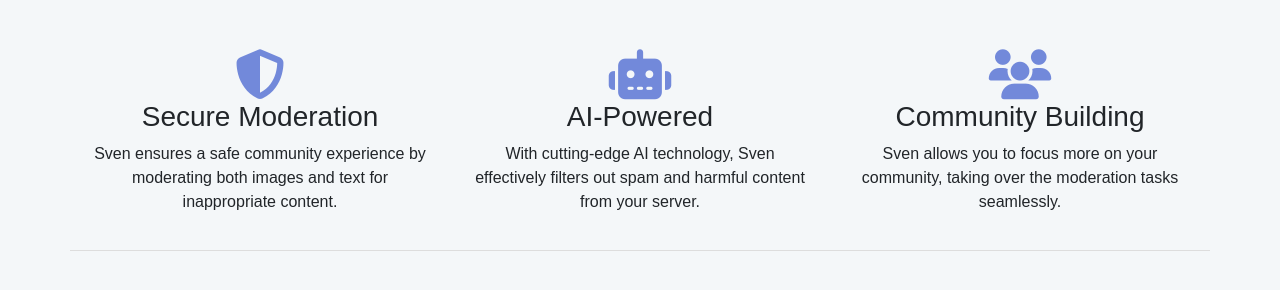
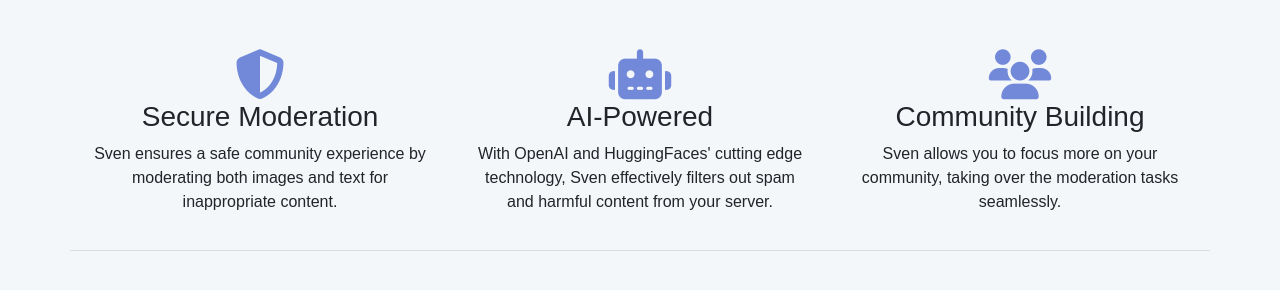
Before and after one commit to gravelBridge/AI-Discord-Mod, a plain HTML site: page index.html in a window 1280 px wide. Shown: the part 542-832 px from the top of the page. Drawn offline with nearby package versions, Linux system fonts and the light colour scheme.

Commit message:
Update index.html

```diff
--- a/index.html
+++ b/index.html
@@ -63,7 +63,7 @@
                 <div class="col-md-4 feature">
                     <i class="feature-icon fas fa-robot"></i>
                     <h3>AI-Powered</h3>
-                    <p>With cutting-edge AI technology, Sven effectively filters out spam and harmful content from your server.</p>
+                    <p>With OpenAI and HuggingFaces' cutting edge technology, Sven effectively filters out spam and harmful content from your server.</p>
                 </div>
                 <div class="col-md-4 feature">
                     <i class="feature-icon fas fa-users"></i>
```
